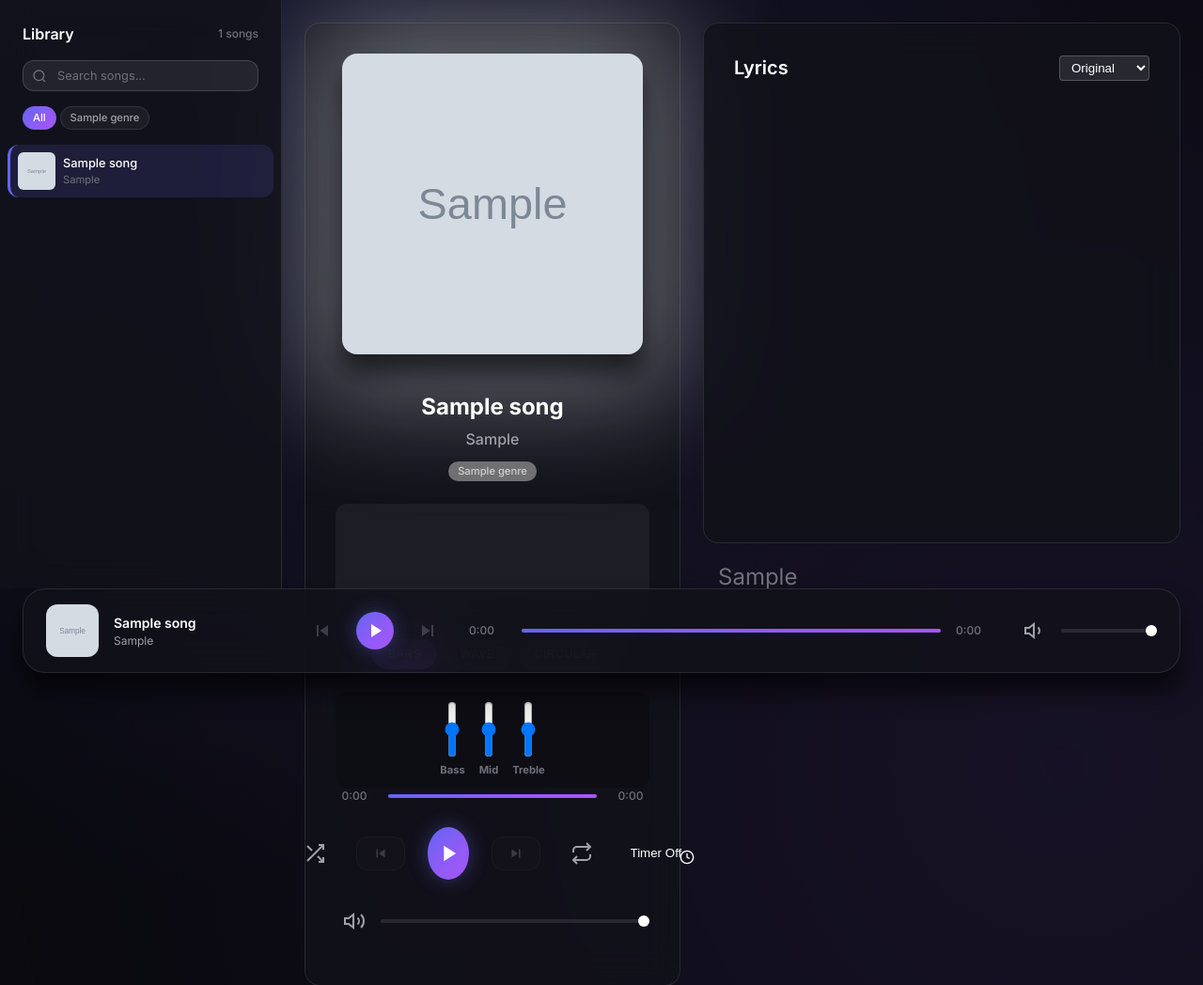
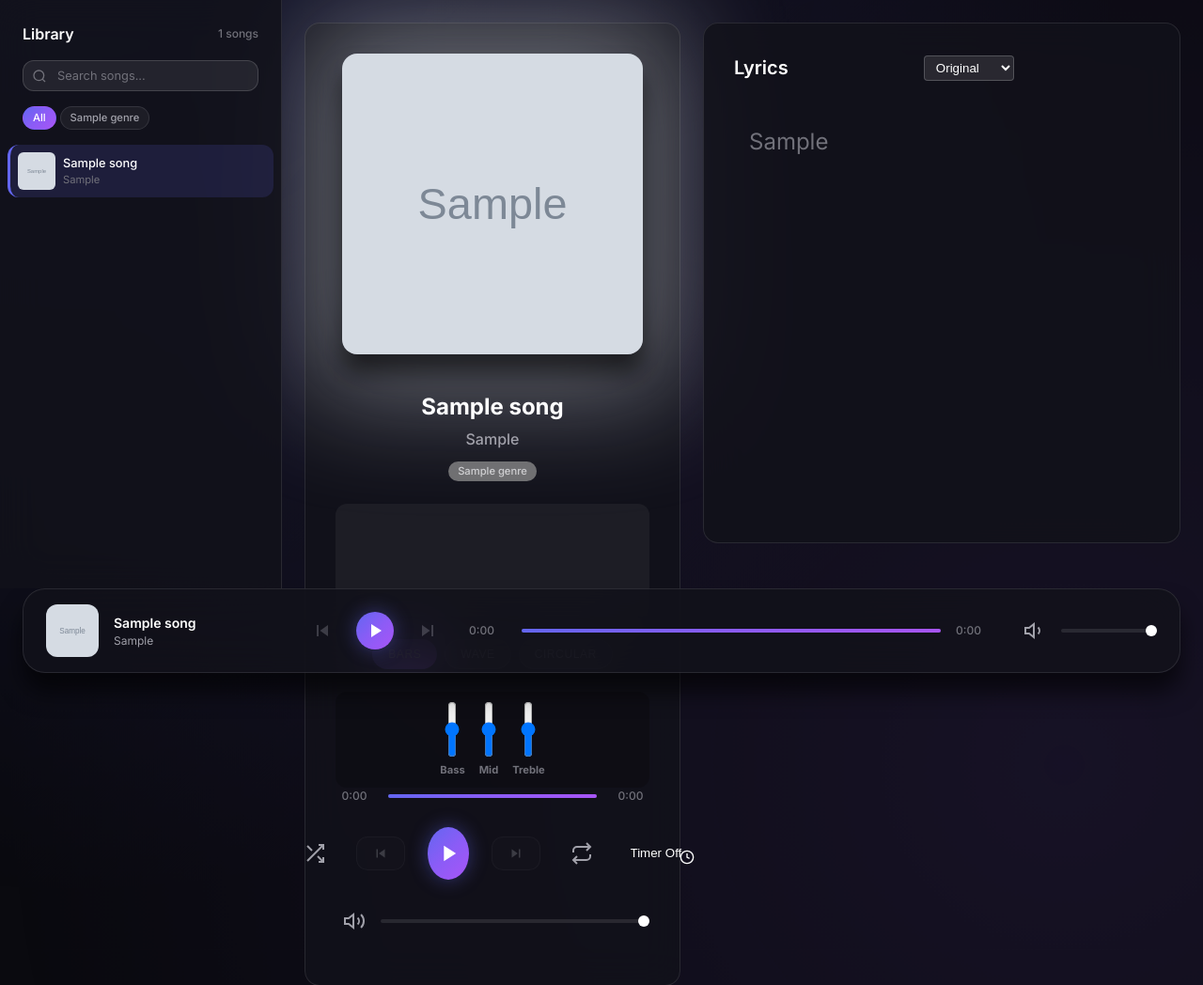
Before and after one commit to Royalking9314/Music_Player, a Django app: page / in a window 1280 px wide. Shown: the part 60-1108 px from the top of the page at 94% size. Run offline with Django 5.2, Linux system fonts and the light colour scheme; tables that the repository leaves empty hold one stand-in row (values such as "Sample post"); grey boxes marked "Sample" are stand-in pictures.

Commit message:
Fix lyrics card layout structure and add color-scheme dark to language select

```diff
--- a/Buzz/templates/main.html
+++ b/Buzz/templates/main.html
@@ -161,15 +161,14 @@
         <div class="lyrics-card glass-container fade-in">
             <div class="lyrics-header" style="display: flex; justify-content: space-between; align-items: center; width: 100%;">
                 <h2 class="lyrics-title">Lyrics</h2>
-                <select id="lyrics-lang" style="padding: 4px 8px; background: rgba(255,255,255,0.1); border: 1px solid rgba(255,255,255,0.2); border-radius: 4px; color: var(--text-primary); cursor: pointer; outline: none;">
-                    <option value="" style="background: var(--surface);">Original</option>
-                    <option value="es" style="background: var(--surface);">Spanish</option>
-                    <option value="fr" style="background: var(--surface);">French</option>
-                    <option value="de" style="background: var(--surface);">German</option>
-                    <option value="ja" style="background: var(--surface);">Japanese</option>
-                    <option value="hi" style="background: var(--surface);">Hindi</option>
+                <select id="lyrics-lang" style="color-scheme: dark; padding: 4px 8px; background: rgba(255,255,255,0.1); border: 1px solid rgba(255,255,255,0.2); border-radius: 4px; color: var(--text-primary); cursor: pointer; outline: none;">
+                    <option value="" style="background: #1e1e2e; color: white;">Original</option>
+                    <option value="es" style="background: #1e1e2e; color: white;">Spanish</option>
+                    <option value="fr" style="background: #1e1e2e; color: white;">French</option>
+                    <option value="de" style="background: #1e1e2e; color: white;">German</option>
+                    <option value="ja" style="background: #1e1e2e; color: white;">Japanese</option>
+                    <option value="hi" style="background: #1e1e2e; color: white;">Hindi</option>
                 </select>
-            </div>
                 <div class="nav-controls">
                     {% if page_obj.has_previous %}
                     <a href="?page={{ page_obj.previous_page_number }}" class="nav-btn" title="Previous Song">
```
